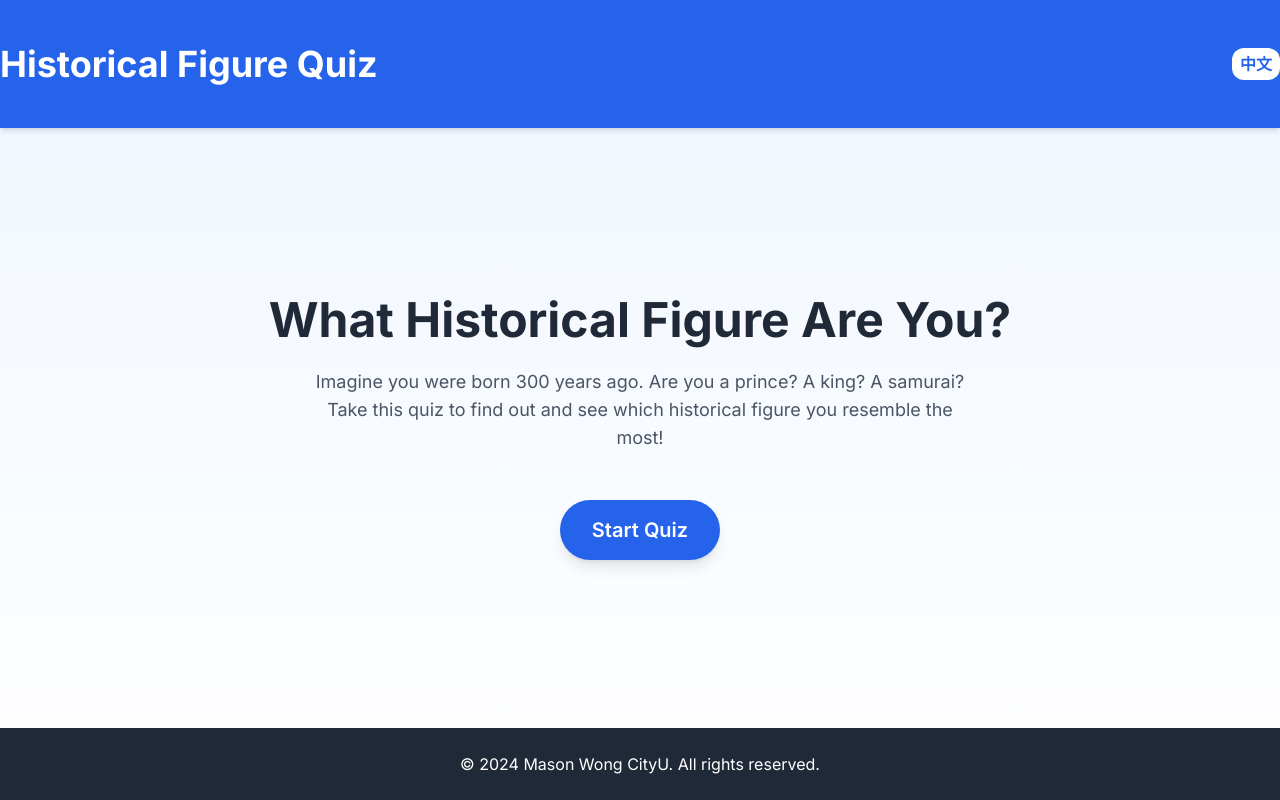
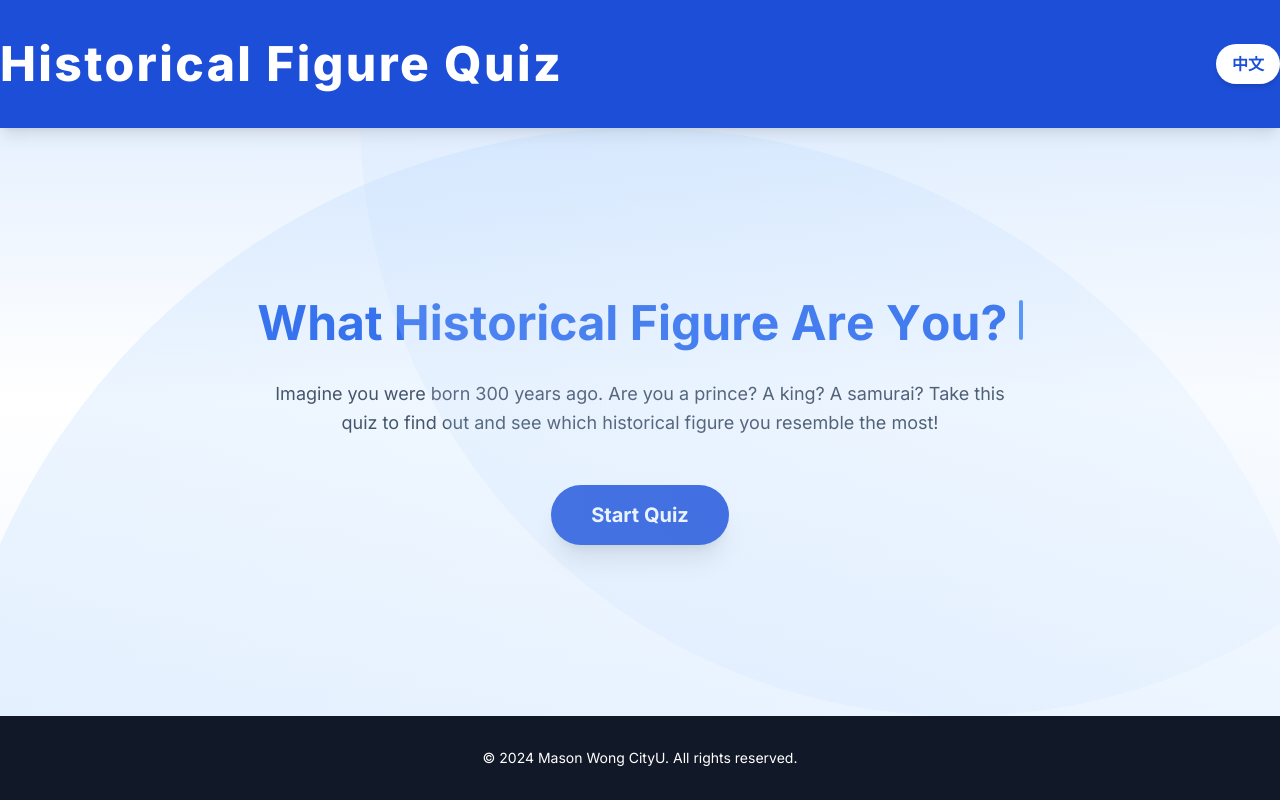
Before and after one commit to Masonddd11/historical-qna, a Next.js app: page / in a window 1280 px wide. Built offline with nearby package versions, Linux system fonts and the light colour scheme.

Commit message:
feat: redesigned homepage

```diff
--- a/package.json
+++ b/package.json
@@ -10,10 +10,13 @@
   },
   "dependencies": {
     "@heroicons/react": "^2.1.5",
+    "clsx": "^2.1.1",
+    "framer-motion": "^11.4.0",
     "html2canvas": "^1.4.1",
     "next": "14.2.7",
     "react": "^18",
-    "react-dom": "^18"
+    "react-dom": "^18",
+    "tailwind-merge": "^2.5.2"
   },
   "devDependencies": {
     "@types/node": "^20",
--- a/src/app/page.tsx
+++ b/src/app/page.tsx
@@ -6,6 +6,7 @@ import Link from "next/link";
 import { homepageEn } from "../constants/en";
 import { homepageZh } from "../constants/zh";
 import { useLang } from "@/context/LangContext";
+import { TypewriterEffect } from "@/components/TypeWriterEffect";
 
 const homepage = {
   en: homepageEn,
@@ -15,60 +16,80 @@ const homepage = {
 export default function Home() {
   const { language, setLanguage } = useLang();
 
-  console.log(language, setLanguage); // Debugging to check if useLang is working
-
   const currentTexts = homepage[language as "en" | "zh"];
 
   return (
-    <div className="flex flex-col min-h-screen bg-gradient-to-b from-blue-50 to-white">
+    <div className="flex flex-col min-h-screen bg-gradient-to-b from-blue-100 via-white to-blue-50">
       <Head>
         <title>{currentTexts.title}</title>
         <meta name="description" content={currentTexts.description} />
         <link rel="icon" href="/favicon.ico" />
       </Head>
 
-      <header className="bg-blue-600 text-white py-6 shadow-md">
+      {/* Header Section */}
+      <header className="bg-blue-700  text-white py-6 shadow-lg">
         <div className="container mx-auto flex justify-between items-center h-[80px]">
-          <h1 className="text-4xl font-bold">{currentTexts.header}</h1>
-          <button className="w-fit py-1 px-2 bg-white rounded-xl">
+          <h1 className="text-5xl font-extrabold tracking-wider">
+            {currentTexts.header}
+          </h1>
+          <button className="w-fit py-2 px-4 bg-white rounded-full shadow-md hover:bg-blue-200 transition duration-300">
             {language === "en" ? (
               <p
-                className="w-fit cursor-pointer font-semibold text-blue-600"
+                className="cursor-pointer font-semibold text-blue-700"
                 onClick={() => setLanguage("zh")}
               >
                 中文
               </p>
             ) : (
               <p
-                className="w-fit cursor-pointer font-semibold text-blue-600"
+                className="cursor-pointer font-semibold text-blue-700"
                 onClick={() => setLanguage("en")}
               >
-                ENG{" "}
+                ENG
               </p>
             )}
           </button>
         </div>
       </header>
 
-      <main className="container mx-auto px-6 py-12 text-center flex-grow flex flex-col justify-center items-center">
-        <h2 className="text-5xl font-bold text-gray-800 mb-6">
-          {currentTexts.mainTitle}
+      {/* Main Content Section */}
+      <main className="container relative ove mx-auto px-6 py-12 text-center flex-grow flex flex-col justify-center items-center">
+        <h2 className="text-6xl font-extrabold text-gray-800 mb-8 leading-tight">
+          <TypewriterEffect
+            lang={language}
+            words={
+              language === "en"
+                ? currentTexts.mainTitle
+                    .split(" ")
+                    .map((word) => ({ text: word }))
+                : currentTexts.mainTitle
+                    .split("")
+                    .map((word) => ({ text: word }))
+            }
+          />
         </h2>
-        <p className="text-lg text-gray-600 mb-12 max-w-2xl">
+        <p className="text-lg text-gray-700 mb-12 max-w-3xl leading-relaxed">
           {currentTexts.mainDescription}
         </p>
         <Link href="/quiz">
-          <button className="bg-blue-600 text-white py-4 px-8 rounded-full shadow-lg hover:bg-blue-700 transition duration-300 text-xl font-semibold">
+          <button className="bg-blue-700 text-white py-4 px-10 rounded-full shadow-xl hover:bg-blue-800 transition duration-300 text-xl font-bold transform hover:scale-105">
             {currentTexts.startButton}
           </button>
         </Link>
+        <div className="absolute inset-0 overflow-hidden pointer-events-none">
+          <div className="absolute top-0 left-1/2 transform -translate-x-1/2 w-[1400px] h-[1400px] bg-gradient-to-br from-blue-300 to-transparent opacity-20 rounded-full"></div>
+          <div className="absolute bottom-0 right-1/4 transform translate-x-1/2 w-[1200px] h-[1200px] bg-gradient-to-tr from-blue-200 to-transparent opacity-20 rounded-full"></div>
+        </div>
       </main>
 
-      <footer className="bg-gray-800 text-white py-6">
+      {/* Footer Section */}
+      <footer className="bg-gray-900 text-white py-8 mt-auto">
         <div className="container mx-auto text-center">
-          <p>{currentTexts.footer}</p>
+          <p className="text-sm">{currentTexts.footer}</p>
         </div>
       </footer>
+
+      {/* Background Decorations */}
     </div>
   );
 }
--- /dev/null
+++ b/src/components/TypeWriterEffect.tsx
@@ -0,0 +1,101 @@
+"use client";
+
+import { AppLocale } from "@/context/LangContext";
+import { cn } from "@/lib/utils";
+import { motion, stagger, useAnimate, useInView } from "framer-motion";
+import { useEffect } from "react";
+
+export const TypewriterEffect = ({
+  words,
+  className,
+  cursorClassName,
+  lang,
+}: {
+  words: {
+    text: string;
+    className?: string;
+  }[];
+  className?: string;
+  cursorClassName?: string;
+  lang: AppLocale;
+}) => {
+  const wordsArray = words.map((word) => {
+    return {
+      ...word,
+      text: lang === "zh" ? [word.text] : word.text.split(""),
+    };
+  });
+
+  const [scope, animate] = useAnimate();
+  const isInView = useInView(scope);
+  useEffect(() => {
+    if (isInView) {
+      animate(
+        "span",
+        {
+          display: "inline-block",
+          opacity: 1,
+          width: "fit-content",
+        },
+        {
+          duration: 0.3,
+          delay: stagger(0.1),
+          ease: "easeInOut",
+        }
+      );
+    }
+  }, [isInView, lang]);
+
+  const renderWords = () => {
+    return (
+      <motion.div ref={scope} className="inline">
+        {wordsArray.map((word, idx) => {
+          return (
+            <div key={`word-${idx}`} className="inline-block w-fit">
+              {word.text.map((char, index) => (
+                <motion.span
+                  initial={{}}
+                  key={`char-${index}`}
+                  className={cn(
+                    `text-blue-600 opacity-0 hidden`,
+                    word.className
+                  )}
+                >
+                  {char}
+                </motion.span>
+              ))}
+              &nbsp;
+            </div>
+          );
+        })}
+      </motion.div>
+    );
+  };
+  return (
+    <div
+      className={cn(
+        "text-base sm:text-xl md:text-3xl lg:text-5xl font-bold text-center",
+        className
+      )}
+    >
+      {renderWords()}
+      <motion.span
+        initial={{
+          opacity: 0,
+        }}
+        animate={{
+          opacity: 1,
+        }}
+        transition={{
+          duration: 0.8,
+          repeat: Infinity,
+          repeatType: "reverse",
+        }}
+        className={cn(
+          "inline-block rounded-sm w-[4px] h-4 md:h-6 lg:h-10 bg-blue-500",
+          cursorClassName
+        )}
+      ></motion.span>
+    </div>
+  );
+};
--- a/src/constants/zh.ts
+++ b/src/constants/zh.ts
@@ -7,7 +7,7 @@ export const homepageZh = {
   title: "歷史名人測驗",
   description: "找出你最像哪位歷史人物！",
   header: "歷史名人測驗",
-  mainTitle: "你是哪位歷史名人？",
+  mainTitle: "你是哪位歷史名人",
   mainDescription:
     "幻想你在300年前出生。你會是一位王子？一位國王？一位武士？參加這個測驗，看看你最像哪位歷史名人！",
   startButton: "開始測驗",
--- a/src/context/LangContext.tsx
+++ b/src/context/LangContext.tsx
@@ -14,7 +14,7 @@ const initialLanguage: AppLocale = "en";
 
 const LangContext = createContext<{
   language: AppLocale;
-  setLanguage: React.Dispatch<React.SetStateAction<AppLocale>>;
+  setLanguage: (lang: AppLocale) => void;
 }>({
   language: initialLanguage,
   setLanguage: () => {},
@@ -23,6 +23,11 @@ const LangContext = createContext<{
 export const LangProvider = ({ children }: { children: ReactNode }) => {
   const [language, setLanguage] = useState<AppLocale>(initialLanguage);
 
+  const setLocalLocale = (lang: AppLocale) => {
+    setLanguage(lang);
+    localStorage.setItem("language", lang);
+  };
+
   useEffect(() => {
     const storedLanguage = localStorage.getItem("language") as AppLocale;
     if (storedLanguage) {
@@ -30,12 +35,8 @@ export const LangProvider = ({ children }: { children: ReactNode }) => {
     }
   }, []);
 
-  useEffect(() => {
-    localStorage.setItem("language", language);
-  }, [language]);
-
   return (
-    <LangContext.Provider value={{ language, setLanguage }}>
+    <LangContext.Provider value={{ language, setLanguage: setLocalLocale }}>
       {children}
     </LangContext.Provider>
   );
--- /dev/null
+++ b/src/lib/utils.ts
@@ -0,0 +1,6 @@
+import { ClassValue, clsx } from "clsx";
+import { twMerge } from "tailwind-merge";
+
+export function cn(...inputs: ClassValue[]) {
+  return twMerge(clsx(inputs));
+}
```
Also changed, not shown: 1 other file (tests, documents, lock files or other folders).
